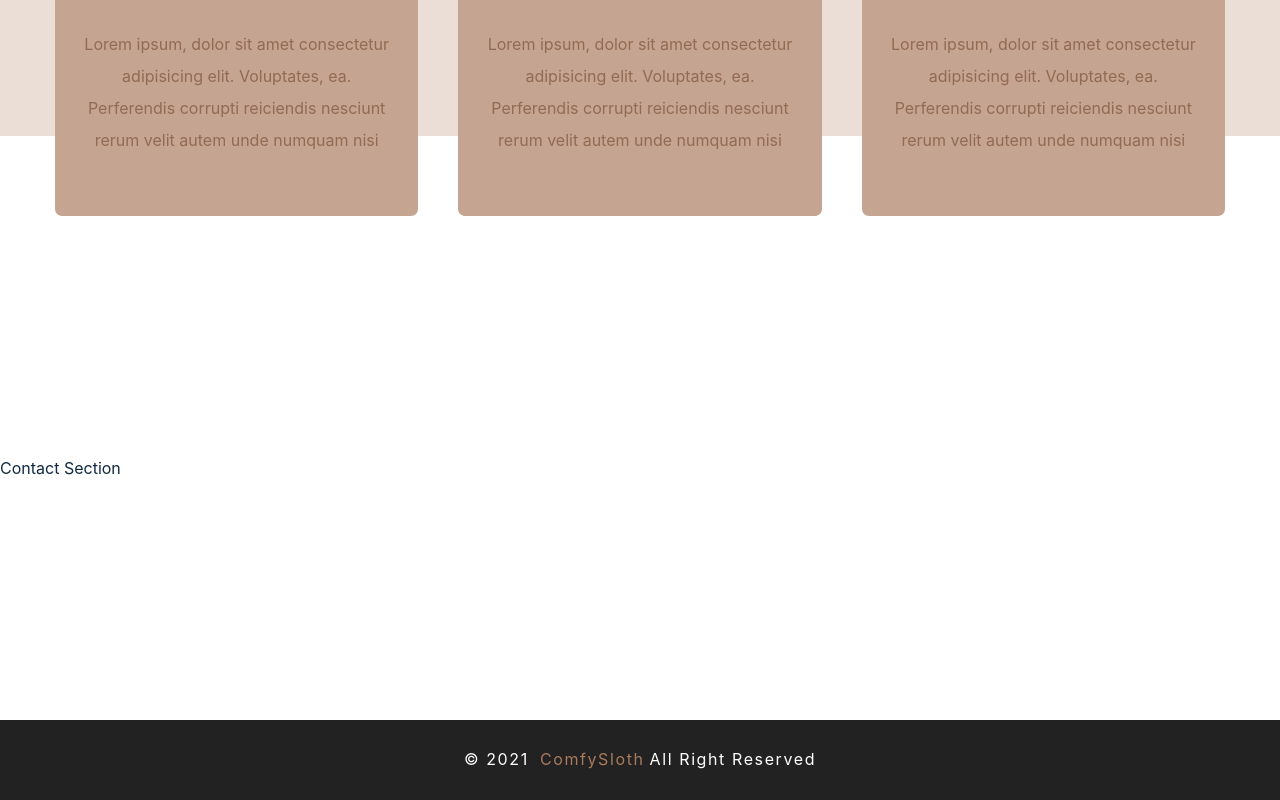
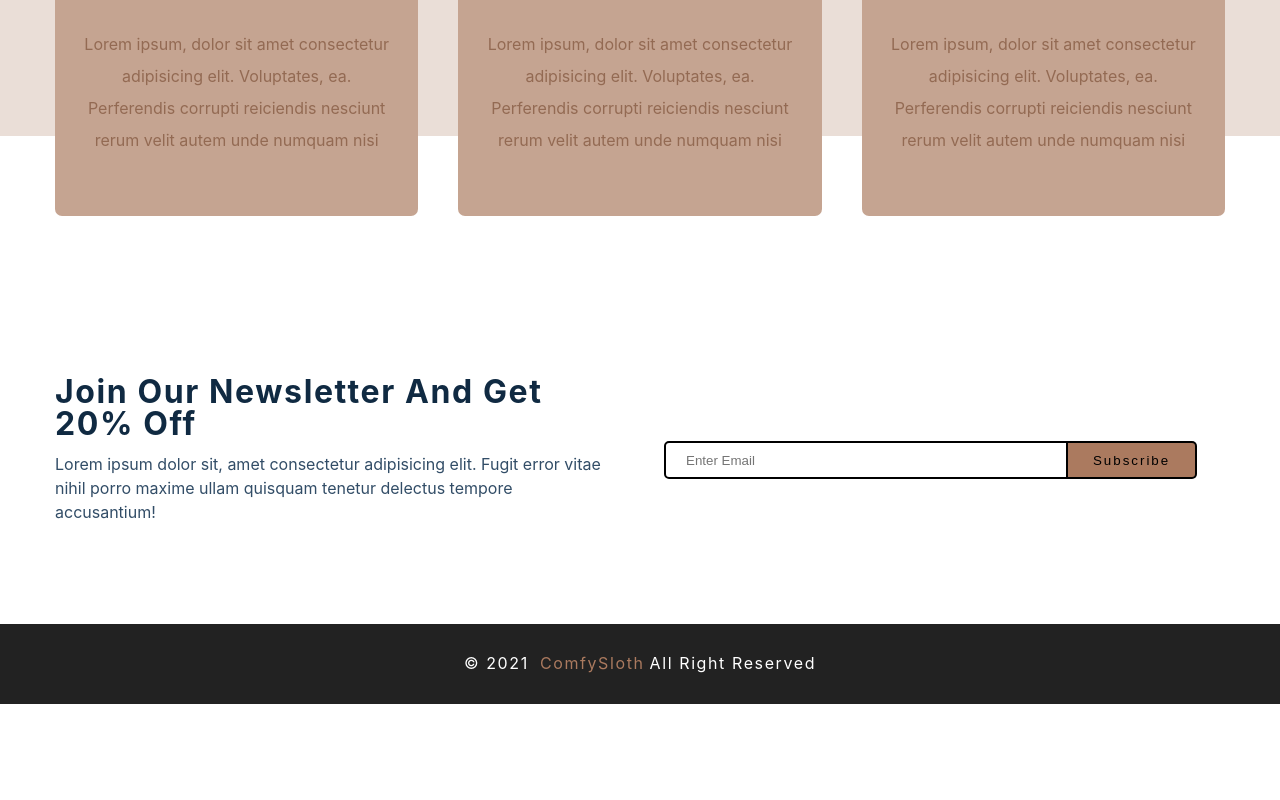
Before and after one commit to hussain67/store, a React (Create React App) app: page / in a window 1280 px wide. Shown: the part 1227-2027 px from the top of the page. After the commit the page ends 1931 px from the top, so only its background shows below. Built offline with nearby package versions, Linux system fonts and the light colour scheme; the HTML template or start-up script is replaced by a standard one.

Commit message:
Basic UI completed

```diff
--- a/src/components/Contact.js
+++ b/src/components/Contact.js
@@ -2,10 +2,77 @@ import React from 'react'
 import styled from 'styled-components'
 
 const Contact = () => {
-  return <Wrapper>
-    Contact Section
+  return <Wrapper className="section section-center">
+    <article className="contact">
+      <div className="contact-text">
+        <h3>Join our newsletter and get 20% off</h3>
+        <p>Lorem ipsum dolor sit, amet consectetur adipisicing elit. Fugit error vitae nihil porro maxime ullam quisquam tenetur delectus tempore accusantium!</p>
+      </div>
+      <div className="contact-email">
+        <form action="https://formspree.io/f/xjvpnjlq"
+          method="POST">
+
+          <input type="email" placeholder='Enter Email' name="_replyto" />
+          <button>Subscribe</button>
+        </form>
+      </div>
+    </article>
+
   </Wrapper>
 }
+
+const Wrapper = styled.section`
+.contact{
+  display:flex;
+  flex-direction:column;
+  form{
+    display:flex;
+    height:38px;
+    width:95%;
+    input{
+          flex:3;
+          border: 2px solid black;
+          padding-left:20px;
+          border-top-left-radius:5px;
+          border-bottom-left-radius:5px;
+    }
+    button{
+      flex:1;
+      border: 2px solid black;
+      border-left:none;
+      border-top-right-radius:5px;
+      border-bottom-right-radius:5px;
+      cursor:pointer;
+      letter-spacing:2px;
+      background-color:var(--clr-primary-5)
+    }
+    button:hover{
+      color:#fff;
+      background-color:var(--clr-primary-3)
+    }
+  }
+
+  @media (min-width:992px){
+    flex-direction:row;
+    gap:3rem;
+    margin-top:10rem;
+    .contact-text{
+      flex:1;
+    }
+    .contact-email{
+      flex:1;
+      align-self:center;
+
+    }
+  }
+
+}
+
+`
+//FORMSPREE
+//https://formspree.io/f/xjvpnjlq
+
+/*
 const Wrapper = styled.section`
 margin-top:5rem;
   padding: 5rem 0;
@@ -71,5 +138,5 @@ margin-top:5rem;
     padding: 15rem 0;
   }
 `
-
+*/
 export default Contact
--- a/src/pages/HomePage.js
+++ b/src/pages/HomePage.js
@@ -6,8 +6,6 @@ const HomePage = () => {
     <FeaturedProducts />
     <Services />
     <Contact />
-
-
   </main>
 }
 
```
